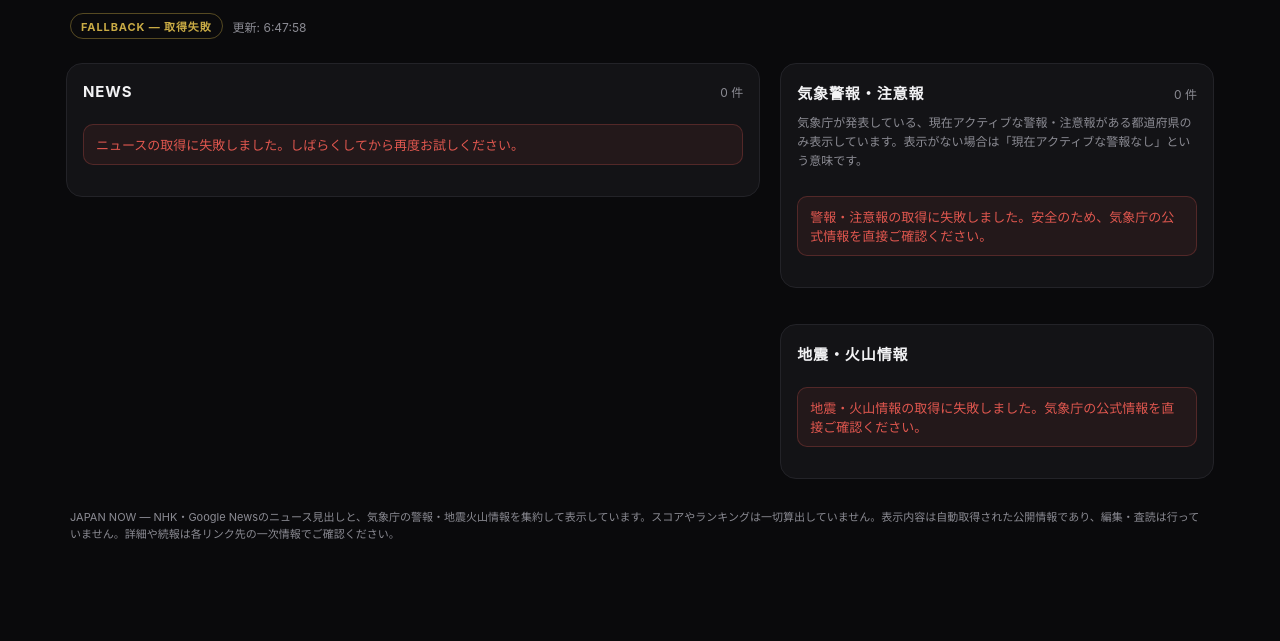
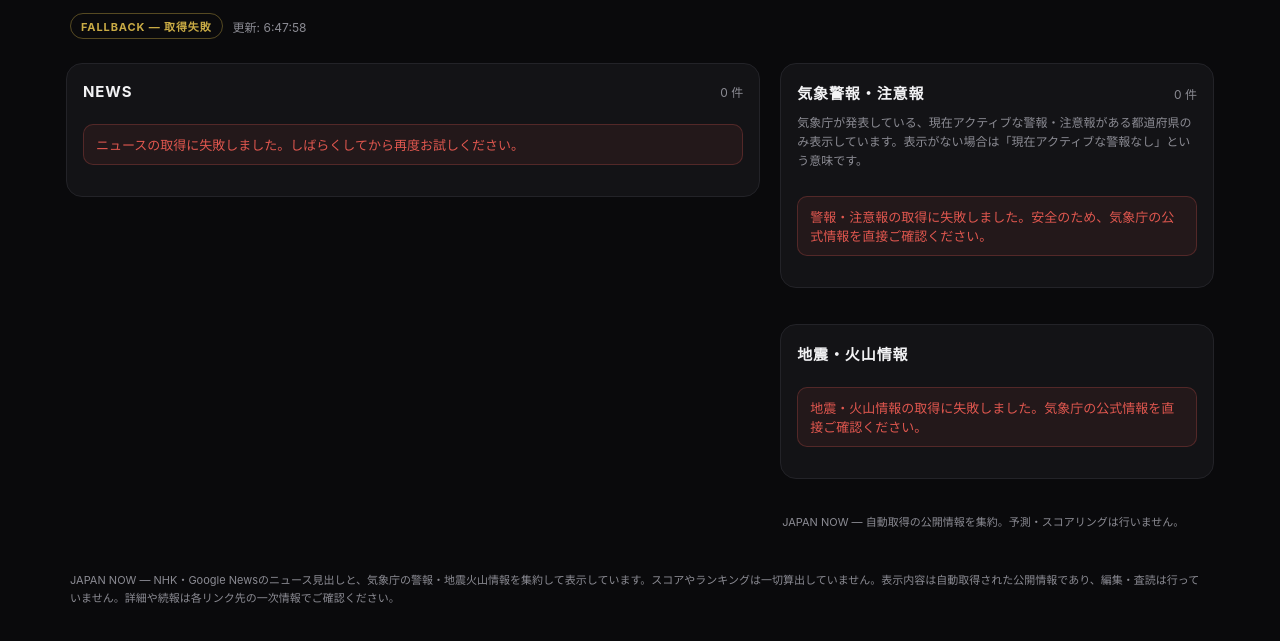
Before and after one commit to atc0118-doom/japan-now, a website: page index.html in a window 1280 px wide. Shown: the part 105-746 px from the top of the page. Drawn offline with Linux system fonts and the light colour scheme; no server answers.

Commit message:
Add files via upload

```diff
--- a/index.html
+++ b/index.html
@@ -51,6 +51,8 @@
           <div class="card-head"><b>地震・火山情報</b><span></span></div>
           <div id="quakeList" class="quake-list"></div>
         </section>
+
+        <p class="col-side-note">JAPAN NOW — 自動取得の公開情報を集約。予測・スコアリングは行いません。</p>
       </div>
     </div>
 
--- a/style.css
+++ b/style.css
@@ -29,12 +29,23 @@ main{max-width:640px;margin:0 auto;padding:20px 16px 60px}
    .dashboard-grid in the same document order, no visual change at all. */
 .dashboard-grid{display:block}
 .col-main,.col-side{display:contents}
+.col-side-note{display:none}
 
 @media(min-width:900px){
   main{max-width:1180px}
   .dashboard-grid{display:grid;grid-template-columns:1.6fr 1fr;gap:20px;align-items:start}
   .col-main,.col-side{display:flex;flex-direction:column;gap:20px}
   .card{margin-top:0}
+  /* FIX: right column ended early on desktop, leaving a large visual gap
+     below it. A compact repeat of the footer disclaimer at the end of the
+     column gives it a deliberate stopping point instead of just trailing
+     off into empty space. Hidden on mobile (see .col-side-note{display:none}
+     above) since the full-width footer already covers this there and a
+     second copy would just be redundant on a narrow screen. */
+  .col-side-note{
+    display:block;color:var(--muted);font-size:11px;line-height:1.6;
+    padding:4px 2px 0;
+  }
   /* FIX: News is naturally much longer than warnings+earthquakes combined,
      so the right column was finishing early and leaving a large blank gap
      below it while the page kept scrolling through news — visually
```
